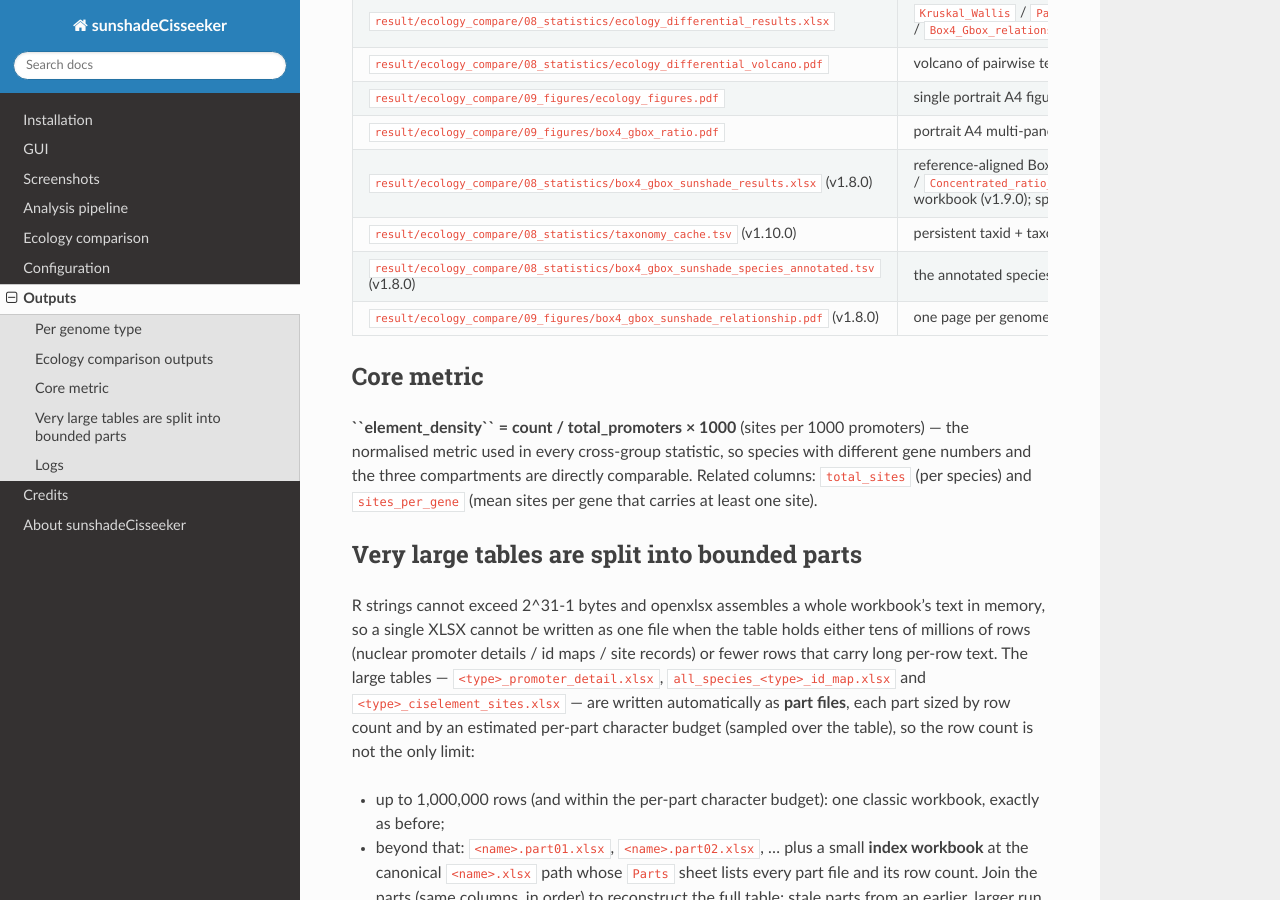
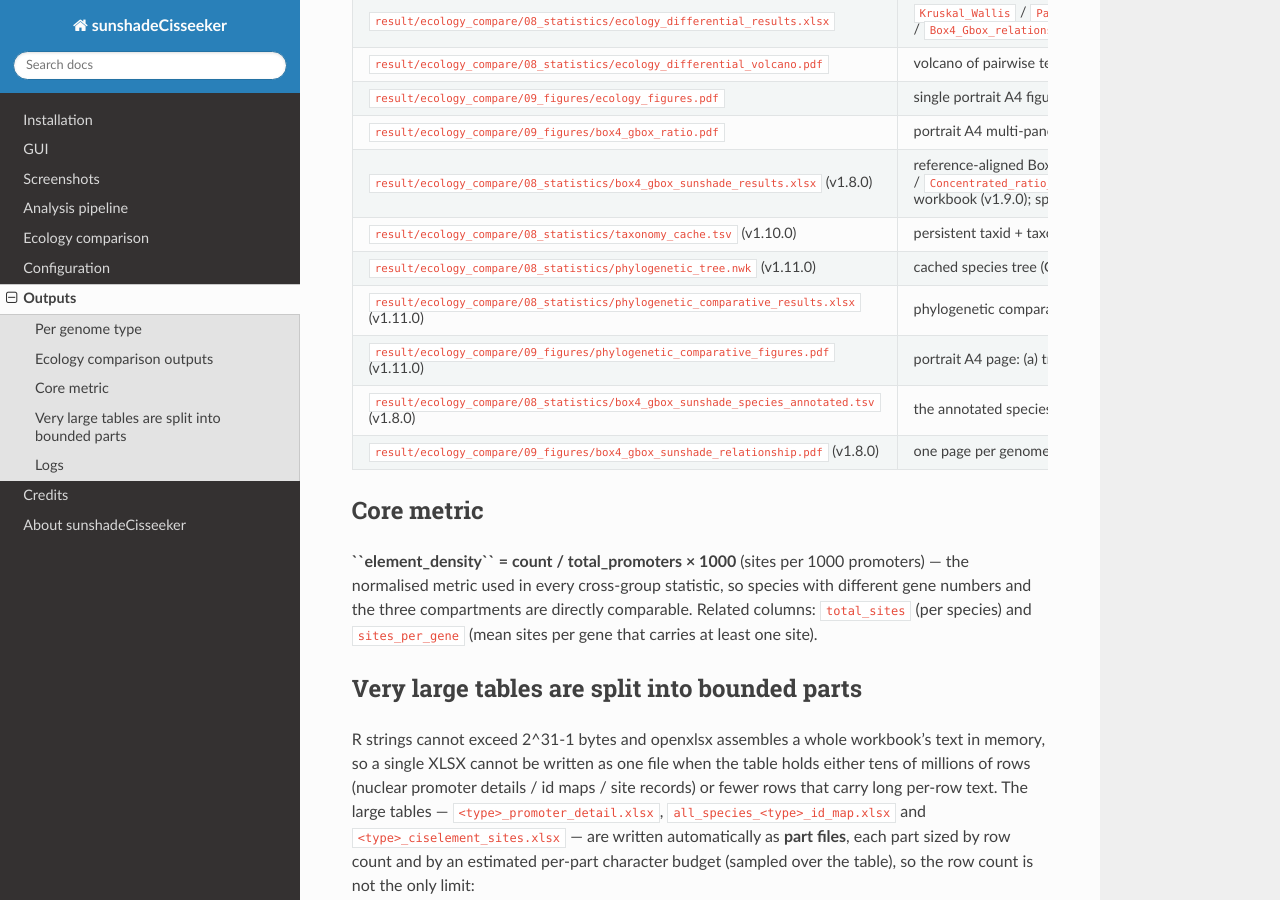
Before and after one commit to chenzhr23/sunshadeCisseeker-docs, a Sphinx documentation site: the page built from docs/content/Outputs.rst, in a window 1280 px wide and 900 px high, scrolled down 832 px. Built offline with Sphinx 7.4.7 and the Read the Docs theme 3.1.0, drawn with Linux system fonts in a browser that asks for light colours.

Commit message:
docs: v1.11.0 phylogenetic comparative analysis (PGLS / phyloANOVA)

```diff
--- a/docs/conf.py
+++ b/docs/conf.py
@@ -9,8 +9,8 @@
 copyright = "2026, sunshadeCisseeker developers"
 
 # The short X.Y version and the full release version.
-version = "v1.10.0"
-release = "v1.10.0"
+version = "v1.11.0"
+release = "v1.11.0"
 
 extensions = [
     "sphinx.ext.autosectionlabel",
--- a/docs/content/About sunshadeCisseeker.rst
+++ b/docs/content/About sunshadeCisseeker.rst
@@ -4,7 +4,7 @@
 sunshadeCisseeker identifies, annotates and compares promoter
 cis-regulatory elements across sun / shade plants.
 
-The current release is **1.10.0**.
+The current release is **1.11.0**.
 
 Highlights
 ----------
--- a/docs/content/Outputs.rst
+++ b/docs/content/Outputs.rst
@@ -51,6 +51,12 @@
      - reference-aligned Box 4/G-box × sun/shade workbook (same layout as the in-house chromosome pipeline's ``chromosome_promoter_Box4_Gbox_sunshade_results.xlsx``, one ``genome_type`` column added): ``Species_annotated`` (with ``tax_id`` + ``taxonomy_source``; v1.10.0) / ``Label_summary`` / ``Ratio_bin_by_label`` / ``Ratio_bin_enrichment`` / ``Concentrated_ratio_bins`` / ``Relationship_tests`` / ``Order_stratified_tests`` / ``Family_stratified_tests`` / ``Genus_stratified_tests`` / ``Fixed_effect_models`` / ``Family_summary`` / ``Genus_summary`` / ``Input_audit``. The taxonomy ranks come automatically from each type's ``01_species_info`` workbook (v1.9.0); species step 01 never saw are resolved from the custom-list taxid, the taxonomy cache and live NCBI lookups (v1.10.0); ``config/species_taxonomy.xlsx`` optionally overrides per species
    * - ``result/ecology_compare/08_statistics/taxonomy_cache.tsv`` (v1.10.0)
      - persistent taxid + taxonomy cache (species / tax_id / kingdom / phylum / tax_class / order / family / genus / source / resolved_on); resolved NCBI lookups are written back here and re-read on later runs, so re-runs stay offline and manually fixed rows are honoured
+   * - ``result/ecology_compare/08_statistics/phylogenetic_tree.nwk`` (v1.11.0)
+     - cached species tree (Open Tree of Life when available, otherwise an ultrametric classification tree from order/family/genus)
+   * - ``result/ecology_compare/08_statistics/phylogenetic_comparative_results.xlsx`` (v1.11.0)
+     - phylogenetic comparative results: ``Tree_species`` / ``Phylogenetic_signal`` (Blomberg K, Pagel lambda) / ``PGLS_models`` (OLS vs Brownian vs Pagel-lambda PGLS with AICc; ratio plus the two counts adjusted for log10 promoters) / ``phyloANOVA`` (999 Brownian simulations) / ``Input_audit``
+   * - ``result/ecology_compare/09_figures/phylogenetic_comparative_figures.pdf`` (v1.11.0)
+     - portrait A4 page: (a) tree with habitat-coloured tips, (b) ratio per habitat with phyloANOVA P, (c) PGLS coefficient forest, (d) phylogenetic signal, (e) Box 4 vs G-box count scatter, (f) delta-AICc model comparison
    * - ``result/ecology_compare/08_statistics/box4_gbox_sunshade_species_annotated.tsv`` (v1.8.0)
      - the annotated species table (Box 4 / G-box counts, ratio, ratio bin + sun/shade label + taxonomy ranks) as a flat TSV
    * - ``result/ecology_compare/09_figures/box4_gbox_sunshade_relationship.pdf`` (v1.8.0)
```
Also changed, not shown: docs/content/Changelog.rst (+30 -0 lines), docs/content/Ecology comparison.rst (+38 -0 lines), docs/_static/screenshots/06-compare-ecology.png.
